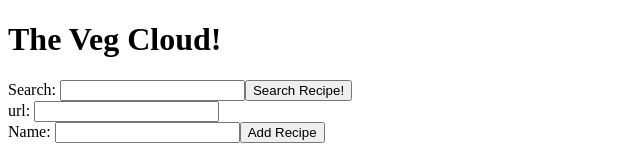
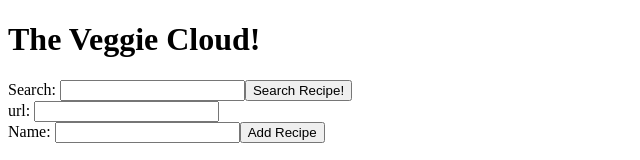
Before and after one commit to miriam30/MVP-Veggie-Cloud, a React app: page / in a window 1280 px wide. Shown: the top 160 px of the page, without its empty margins (0-640 px from the left). Built offline with nearby package versions, Linux system fonts and the light colour scheme; no server answers; the HTML template or start-up script is replaced by a standard one.

Commit message:
fixxed link error/ added background

```diff
--- a/client/src/components/RecipeListItem.jsx
+++ b/client/src/components/RecipeListItem.jsx
@@ -2,7 +2,7 @@ import React from 'react';
 
 const RecipeListItem = (props) => (
   <div>
-    <a href={`https://${props.item.url}`}>{props.item.name}</a>
+    <a href={`${props.item.url}`}>{props.item.name}</a>
   </div>
 )
 
--- a/client/src/index.jsx
+++ b/client/src/index.jsx
@@ -48,7 +48,7 @@ class App extends React.Component {
 
   render () {
     return (<div>
-      <h1>The Veg Cloud!</h1>
+      <h1>The Veggie Cloud!</h1>
       <Search />
       <AddRecipe addRecipe={this.addRecipe}/>
       <RecipeList items={this.state.items}/>
```
Also changed, not shown: 3 other files (tests, documents, lock files or other folders).
